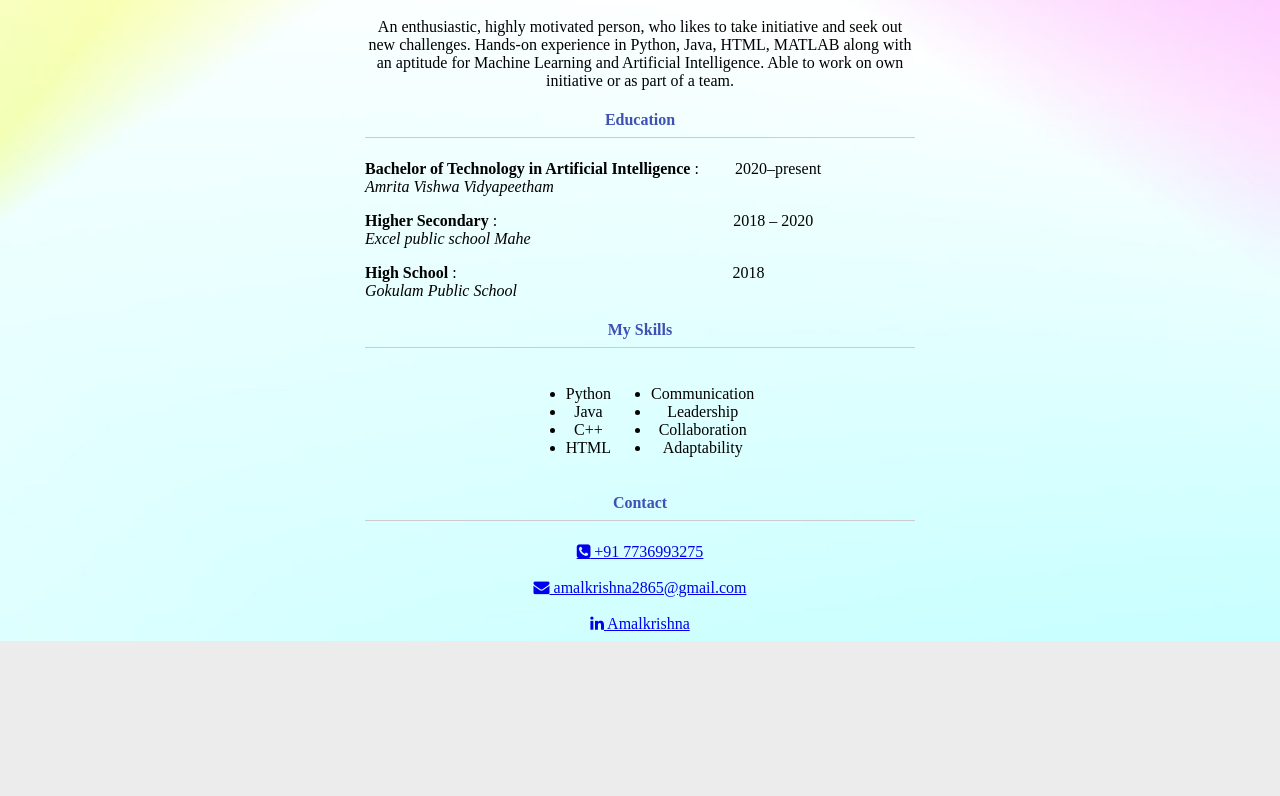
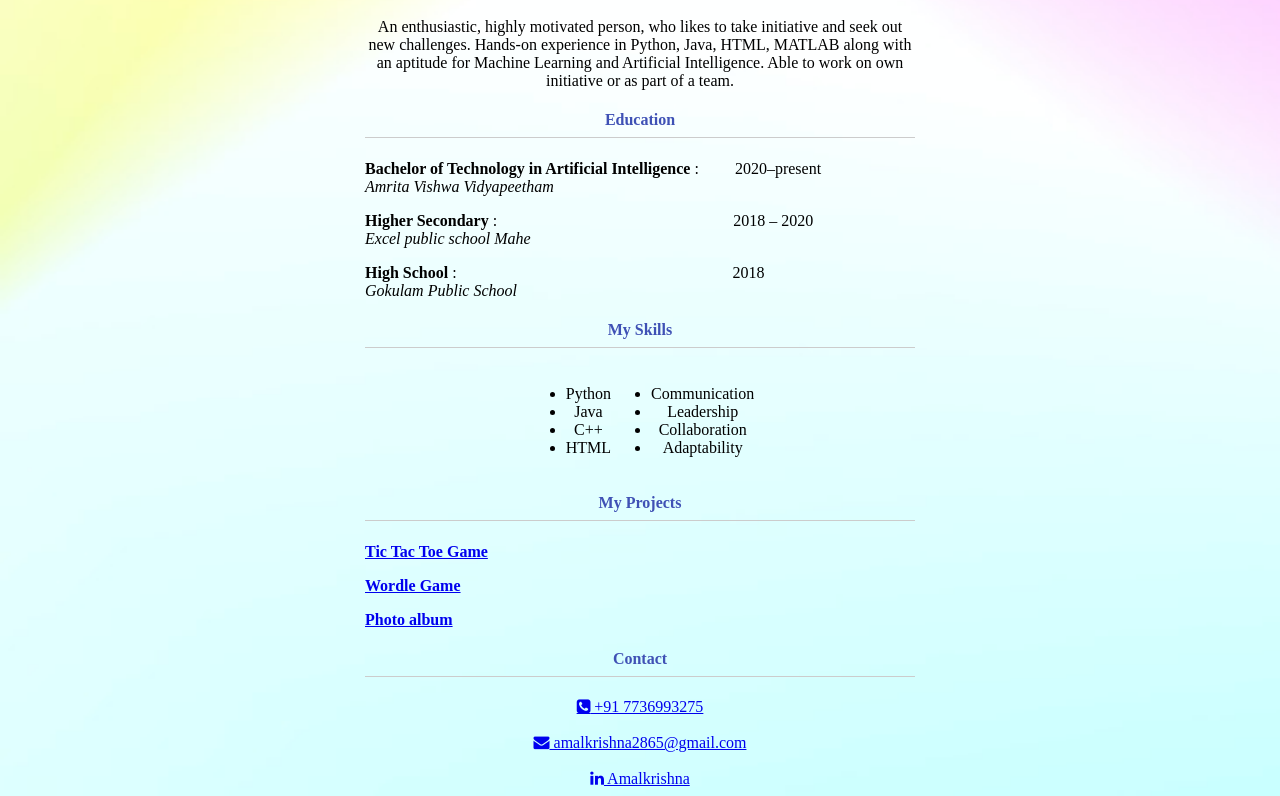
Before and after one commit to Amalkrishna3382/Amalkrishna-.github.io, a plain HTML site: page index.html in a window 1280 px wide. Shown: the part 374-1170 px from the top of the page. Before the commit the page ends 1015 px from the top, so only its background shows below. Drawn offline with Linux system fonts and the light colour scheme.

Commit message:
Update index.html

```diff
--- a/index.html
+++ b/index.html
@@ -98,6 +98,16 @@
                 </ul>
             </div>
         </div>
+         <h4>My Projects</h4>
+        <div style="text-align: left">
+            <P><b><a href="https://amalkrishna3382.github.io/TicTacToe-Game/">Tic Tac Toe Game <a></b>
+            </P>
+            <P><b><a href="url">Wordle Game<a></b>
+
+            </P>
+            <P><b><a href="url">Photo album<a></b>
+            </P>
+        </div>
         <h4>Contact </h4>
         <a href="tel:7736278060>
             <i class="fa fa-phone-square"></i> +91 7736993275
```
